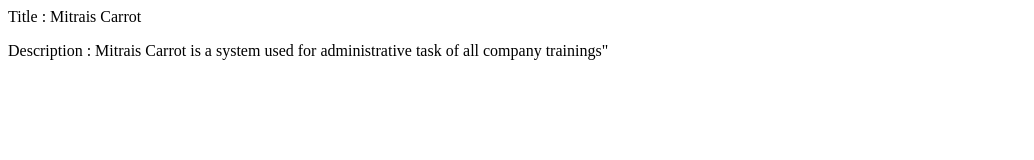
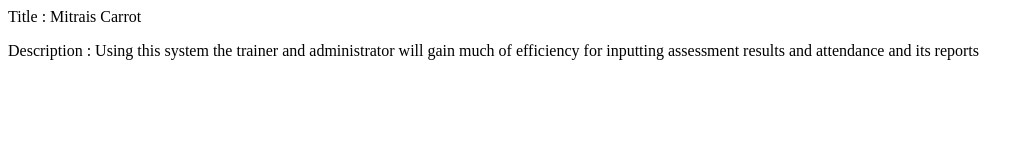
Before and after one commit to ronnydacosta7/mitrais_carrot, a plain HTML site: page index.html in a window 1280 px wide. Shown: the whole page, without its empty margins (0-1034 px from the left). Drawn offline with Linux system fonts and the light colour scheme.

Commit message:
member2 edit

```diff
--- a/index.html
+++ b/index.html
@@ -4,6 +4,6 @@
 	</header>
 	<body>
 		<p> Title : Mitrais Carrot </p>
-		<p> Description : Mitrais Carrot is a system used for administrative task of all company trainings"</p>
+		<p> Description : Using this system the trainer and administrator will gain much of efficiency for inputting assessment results and attendance and its reports</p>
 	</body>
 </html>
```
